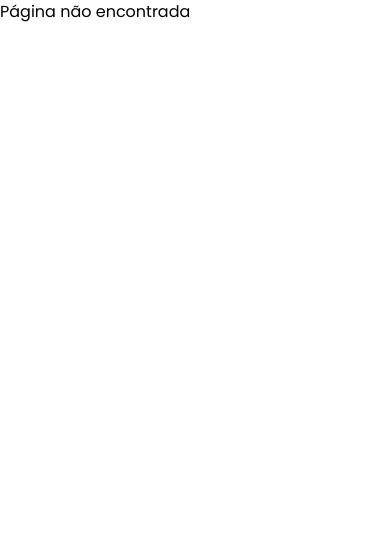
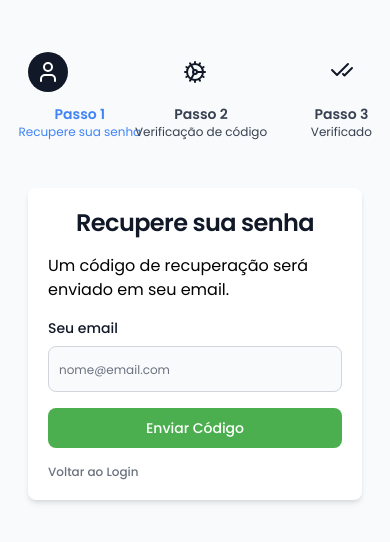
Before and after one commit to DesenvolvimentoVisionCar/dxBrasil, a React (Vite) app: page /recuperacao-senha in a window 390 px wide. Shown: the top 542 px of the page. Built offline with nearby package versions, Linux system fonts and the light colour scheme; the HTML template or start-up script is replaced by a standard one.

Commit message:
🚧 fix: Criado tela de recuperação de senha

```diff
--- a/src/App.jsx
+++ b/src/App.jsx
@@ -10,11 +10,12 @@ import SignupPage from "./pages/SignupPage";
 import ContactUsPage from "./pages/ContactUsPage";
 import AboutUsPage from "./pages/AboutUsPage";
 import UserManagerPage from "./pages/UserManagerPage";
-import RoleRoute from "./route/RoleRoute"
+import RoleRoute from "./route/RoleRoute";
 import ContentManagerPage from "./pages/ContentManagerPage.jsx";
 import ContentFormPage from "./pages/ContentFormPage.jsx";
 import CategoryPage from "./pages/CategoryPage";
 import WorkInProgressPage from "./pages/WorkInProgressPage.jsx";
+import ForgotPasswordPage from "./pages/ForgotPasswordPage.jsx";
 
 function App() {
   useEffect(() => {
@@ -37,6 +38,7 @@ function App() {
           <Route path="/cadastro" element={<SignupPage />} />
           <Route path="/orcamento" element={<ContactUsPage />} />
           <Route path="/sobre" element={<AboutUsPage />} />
+          <Route path="/recuperacao-senha" element={<ForgotPasswordPage />} />
 
           <Route
             path="/categoria"
--- /dev/null
+++ b/src/components/ForgotPasswordSection.jsx
@@ -0,0 +1,88 @@
+import React from "react";
+import { Stepper, Step, Typography } from "@material-tailwind/react";
+import { Cog, User, CheckCheck } from "lucide-react";
+import VerificationForm from "./Forms/VerificationForm";
+import PasswordForm from "./Forms/PasswordForm";
+import NewPasswordForm from "./Forms/NewPasswordForm";
+
+
+const ForgotPasswordSection = () => {
+  const [activeStep, setActiveStep] = React.useState(0);
+ const [isLastStep, setIsLastStep] = React.useState(false);
+ const [isFirstStep, setIsFirstStep] = React.useState(false);
+
+ const handleNext = () => !isLastStep && setActiveStep((cur) => cur + 1);
+ const handlePrev = () => !isFirstStep && setActiveStep((cur) => cur - 1);
+
+  return (
+    <div className="flex flex-col items-center h-fit m-3 px-4 py-10 lg:m-0 rounded-md">
+      <div className="w-full sm:px-2 lg:px-0 lg:w-4/5 lg:max-w-3xl">
+        <Stepper
+          activeStep={activeStep}
+          isLastStep={(value) => setIsLastStep(value)}
+          isFirstStep={(value) => setIsFirstStep(value)}
+        >
+          <Step onClick={() => setActiveStep(0)}>
+            <User className="h-6 w-6 ms-[7.5px] mt-[8px]" />
+            <div className="absolute -bottom-[3rem] -left-[.6em] md:-left-[1.1em] w-max text-center">
+              <Typography
+                className="text-sm font-semibold sm:text-md md:text-lg"
+                color={activeStep === 0 ? "blue" : "gray"}
+              >
+                Passo 1
+              </Typography>
+              <Typography
+                color={activeStep === 0 ? "blue" : "gray"}
+                className="font-normal text-xs md:text-sm"
+              >
+                Recupere sua senha
+              </Typography>
+            </div>
+          </Step>
+          <Step onClick={() => setActiveStep(1)}>
+            <Cog className="h-6 w-6 ms-[8px] mt-[8px]" />
+            <div className="absolute -bottom-[3rem] -left-[2.5em] md:-left-[3.2em] w-max text-center">
+              <Typography
+                className="text-sm font-semibold sm:text-md md:text-lg"
+                color={activeStep === 1 ? "blue" : "gray"}
+              >
+                Passo 2
+              </Typography>
+              <Typography
+                color={activeStep === 1 ? "blue" : "gray"}
+                className="font-normal text-xs md:text-sm"
+              >
+                Verificação de código
+              </Typography>
+            </div>
+          </Step>
+          <Step onClick={() => setActiveStep(2)}>
+            <CheckCheck className="h-6 w-6 ms-[7.5px] mt-[6px]" />
+            <div className="absolute -bottom-[3rem] -left-[.7em] md:-left-[1em] w-max text-center">
+              <Typography
+                className="text-sm font-semibold sm:text-md md:text-lg"
+                color={activeStep === 2 ? "blue" : "gray"}
+              >
+                Passo 3
+              </Typography>
+              <Typography
+                color={activeStep === 2 ? "blue" : "gray"}
+                className="font-normal text-xs md:text-sm"
+              >
+                Verificado
+              </Typography>
+            </div>
+          </Step>
+        </Stepper>
+        <div className="mt-24 flex flex-col items-center w-full ">
+          {activeStep === 0 && <PasswordForm setActiveStep={setActiveStep}/>}
+          {activeStep === 1 && <VerificationForm setActiveStep={setActiveStep} verificationType={"Password"} />}
+          {activeStep === 2 && <NewPasswordForm />}
+          <div className="mt-8 flex justify-between w-full">
+          </div>
+        </div>
+      </div>
+    </div>
+  );
+};
+export default ForgotPasswordSection;
--- /dev/null
+++ b/src/components/Forms/NewPasswordForm.jsx
@@ -0,0 +1,99 @@
+import { useState } from "react";
+import { useNavigate } from "react-router-dom";
+import { API_BASE_URL } from "../../config/constants";
+
+const NewPasswordForm = () => {
+  const [password, setPassword] = useState("");
+  const [confirmPassword, setConfirmPassword] = useState("");
+  const [error, setError] = useState("");
+  const [message, setMessage] = useState("");
+  const navigate = useNavigate();
+
+  const handleSubmit = async (e) => {
+    e.preventDefault();
+
+    if (password !== confirmPassword) {
+      setError("As senhas não coincidem.");
+      return;
+    }
+
+    try {
+      const response = await fetch(API_BASE_URL + "/reset_password.php", {
+        method: "POST",
+        credentials: "include",
+        headers: {
+          "Content-Type": "application/json",
+        },
+        body: JSON.stringify({ new_password: password, confirm_password: confirmPassword }),
+      });
+
+      const data = await response.json();
+
+      if (data.success) {
+        setMessage("Senha redefinida com sucesso! Redirecionando...");
+        setError("");
+
+        setTimeout(() => {
+          navigate("/login");
+        }, 2000);
+      } else {
+        setError(data.message || "Erro ao redefinir a senha.");
+      }
+    } catch {
+      setError("Erro de conexão. Tente novamente mais tarde.");
+    }
+  };
+
+  return (
+    <section className="w-full">
+      <div className="flex flex-col items-center justify-center md:px-6 mx-auto lg:py-0">
+        <div className="w-full bg-white rounded-lg shadow md:mt-0 sm:max-w-md xl:p-0">
+          <div className="p-6 space-y-4 md:space-y-6 sm:p-8">
+            <h1 className="text-xl text-center font-bold leading-tight tracking-tight text-gray-900 md:text-2xl">
+              Definir nova senha
+            </h1>
+            <p className="text-center text-sm text-gray-700">
+              Digite sua nova senha e confirme-a para concluir a redefinição.
+            </p>
+            {message && <p className="text-green-500 text-sm mb-4">{message}</p>}
+            {error && <p className="text-red-500 text-sm mb-4">{error}</p>}
+            <form onSubmit={handleSubmit} className="space-y-4 md:space-y-6">
+              <div>
+                <label className="block mb-2 text-sm font-medium text-gray-900">
+                  Nova senha
+                </label>
+                <input
+                  type="password"
+                  value={password}
+                  onChange={(e) => setPassword(e.target.value)}
+                  className="bg-gray-50 border border-gray-300 text-gray-900 text-sm rounded-lg focus:ring-primary-600 focus:border-primary-600 block w-full p-2.5"
+                  required
+                />
+              </div>
+              <div>
+                <label className="block mb-2 text-sm font-medium text-gray-900">
+                  Confirmar senha
+                </label>
+                <input
+                  type="password"
+                  value={confirmPassword}
+                  onChange={(e) => setConfirmPassword(e.target.value)}
+                  className="bg-gray-50 border border-gray-300 text-gray-900 text-sm rounded-lg focus:ring-primary-600 focus:border-primary-600 block w-full p-2.5"
+                  required
+                />
+              </div>
+              <button
+                type="submit"
+                className="w-full text-white bg-primary hover:bg-primary-700 focus:ring-4 focus:outline-none focus:ring-primary-300 font-medium rounded-lg text-sm px-5 py-2.5 text-center"
+              >
+                Redefinir senha
+              </button>
+            </form>
+          </div>
+        </div>
+      </div>
+    </section>
+  );
+};
+
+export default NewPasswordForm;
--- a/src/components/Forms/PasswordForm.jsx
+++ b/src/components/Forms/PasswordForm.jsx
@@ -67,7 +67,7 @@ const PasswordForm = () => {
             </div>
             <button
               type="submit"
-              className="w-full text-white bg-primary hover:bg-primary-700 focus:ring-4 focus:outline-none focus:ring-primary-300 font-medium rounded-lg text-sm px-5 py-2.5 text-center"
+              className="w-full text-white bg-primaryg hover:bg-primaryg-700 focus:ring-4 focus:outline-none focus:ring-primaryg-300 font-medium rounded-lg text-sm px-5 py-2.5 text-center"
             >
               Enviar Código
             </button>
--- a/src/components/LoginSection.jsx
+++ b/src/components/LoginSection.jsx
@@ -135,7 +135,7 @@ const LoginSection = () => {
               </div>
               <div className="text-sm">
                 <a
-                  href="#"
+                  href="/recuperacao-senha"
                   className="font-medium text-[#bdce23] hover:text-[#dff045]"
                 >
                   Esqueceu sua senha?
--- /dev/null
+++ b/src/config/constants.js
@@ -0,0 +1,2 @@
+export const API_BASE_URL = "https://visioncar.ind.br/api";
+// export const API_BASE_URL = "http://192.168.10.147:14443/Site-Api";
--- /dev/null
+++ b/src/pages/ForgotPasswordPage.jsx
@@ -0,0 +1,29 @@
+import background from "../assets/background.png";
+import ForgotPasswordSection from "../components/ForgotPasswordSection";
+
+const ForgotPassword = () => {
+  return (
+    <div className="w-screen h-screen overflow-hidden flex flex-col lg:flex-row bg-gray-50 lg:bg-transparent">
+      <div className=" absolute lg:static w-full z-1 lg:block lg:w-1/2">
+        <img
+          src={background}
+          alt=""
+          className="h-[800px] sm:h-full hidden lg:inline w-full object-cover lg:w-full"
+        />
+      </div>
+      <div className="py-0 w-full z-50 lg:w-1/2 h-screen overflow-x-scroll">
+        <ForgotPasswordSection></ForgotPasswordSection>
+      </div>
+    </div>
+  );
+};
+
+const ForgotPasswordPage = () => {
+  return (
+    <>
+      <ForgotPassword></ForgotPassword>
+    </>
+  );
+};
+
+export default ForgotPasswordPage;
```
